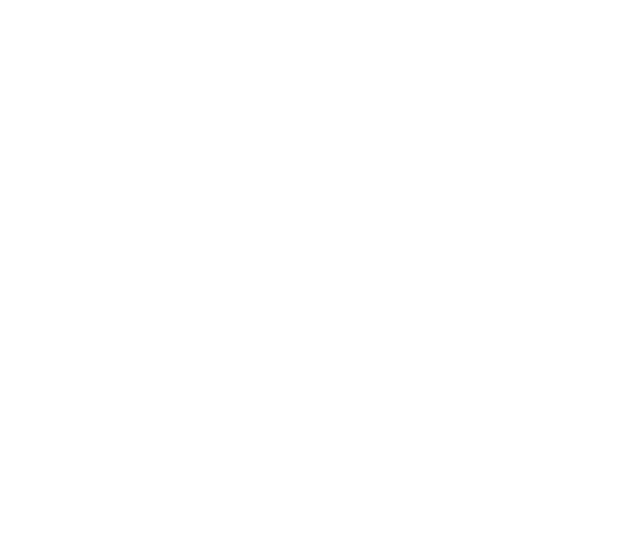
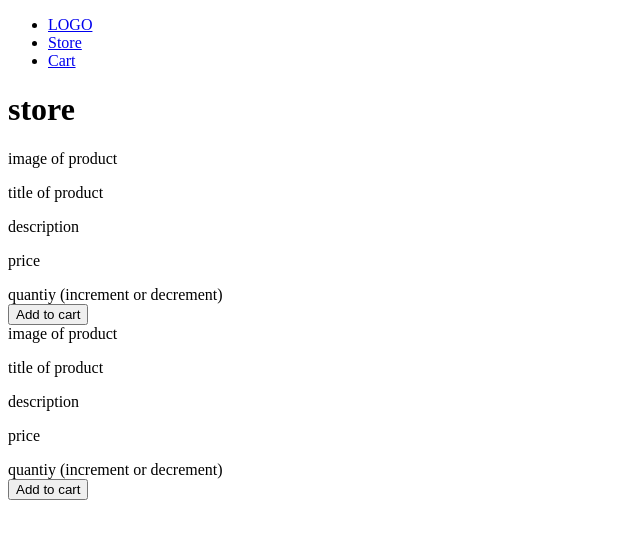
Before and after one commit to kmitova/shopping-cart, a React (Create React App) app: page /store in a window 1280 px wide. Shown: the top 538 px of the page, without its empty margins (0-640 px from the left). Built offline with nearby package versions, Linux system fonts and the light colour scheme.

Commit message:
routing and initial structure

```diff
--- a/package.json
+++ b/package.json
@@ -8,6 +8,7 @@
     "@testing-library/user-event": "^13.5.0",
     "react": "^18.2.0",
     "react-dom": "^18.2.0",
+    "react-router-dom": "^6.6.1",
     "react-scripts": "5.0.1",
     "web-vitals": "^2.1.4"
   },
--- a/src/App.js
+++ b/src/App.js
@@ -1,7 +1,14 @@
 import "./App.css";
+import Navbar from "./components/Navbar";
+import Home from "./components/Home";
 
 function App() {
-  return <div className="App"></div>;
+  return (
+    <div className="App">
+      <Navbar />
+      <Home />
+    </div>
+  );
 }
 
 export default App;
--- /dev/null
+++ b/src/RouteSwitch.js
@@ -0,0 +1,19 @@
+import React from "react";
+import { BrowserRouter, Routes, Route } from "react-router-dom";
+import App from "./App";
+import Store from "./components/Store";
+import Cart from "./components/Cart";
+
+const RouteSwitch = () => {
+  return (
+    <BrowserRouter>
+      <Routes>
+        <Route path="/" element={<App />} />
+        <Route path="/store" element={<Store />} />
+        <Route path="/cart" element={<Cart />} />
+      </Routes>
+    </BrowserRouter>
+  );
+};
+
+export default RouteSwitch;
--- /dev/null
+++ b/src/components/Cart.js
@@ -0,0 +1,20 @@
+import React from "react";
+import { Link } from "react-router-dom";
+
+const Cart = () => {
+  return (
+    <div>
+      <h1>Cart</h1>
+      <h2>Items</h2>
+      <p>price</p>
+      <Link to="/">
+        <button>Complete Checkout</button>
+      </Link>
+      <Link to="/store">
+        <button>Continue shopping</button>
+      </Link>
+    </div>
+  );
+};
+
+export default Cart;
--- /dev/null
+++ b/src/components/Home.js
@@ -0,0 +1,16 @@
+import React from "react";
+import { Link } from "react-router-dom";
+
+const Home = () => {
+  return (
+    <div>
+      <h1>Some title</h1>
+      <h2>img background</h2>
+      <Link to="/store">
+        <button>To store</button>
+      </Link>
+    </div>
+  );
+};
+
+export default Home;
--- /dev/null
+++ b/src/components/Navbar.js
@@ -0,0 +1,23 @@
+import React from "react";
+import { Link } from "react-router-dom";
+
+const Navbar = () => {
+  return (
+    <nav>
+      <ul>
+        <li>
+          {/* LOGO HERE */}
+          <Link to="/">LOGO</Link>
+        </li>
+        <li>
+          <Link to="/store">Store</Link>
+        </li>
+        <li>
+          <Link to="/cart">Cart</Link>
+        </li>
+      </ul>
+    </nav>
+  );
+};
+
+export default Navbar;
--- /dev/null
+++ b/src/components/Store.js
@@ -0,0 +1,18 @@
+import React from "react";
+import Navbar from "./Navbar";
+import StoreItem from "./StoreItem";
+
+const Store = () => {
+  return (
+    <div>
+      <Navbar />
+      <h1>store</h1>
+      <div>
+        <StoreItem />
+        <StoreItem />
+      </div>
+    </div>
+  );
+};
+
+export default Store;
--- /dev/null
+++ b/src/components/StoreItem.js
@@ -0,0 +1,16 @@
+import React from "react";
+
+const StoreItem = () => {
+  return (
+    <div>
+      <div>image of product</div>
+      <p>title of product</p>
+      <p>description</p>
+      <p>price</p>
+      <div>quantiy (increment or decrement)</div>
+      <button>Add to cart</button>
+    </div>
+  );
+};
+
+export default StoreItem;
--- a/src/index.js
+++ b/src/index.js
@@ -1,10 +1,10 @@
 import React from "react";
 import ReactDOM from "react-dom/client";
-import App from "./App";
+import RouteSwitch from "./RouteSwitch";
 
 const root = ReactDOM.createRoot(document.getElementById("root"));
 root.render(
   <React.StrictMode>
-    <App />
+    <RouteSwitch />
   </React.StrictMode>
 );
```
Also changed, not shown: 1 other file (tests, documents, lock files or other folders).
